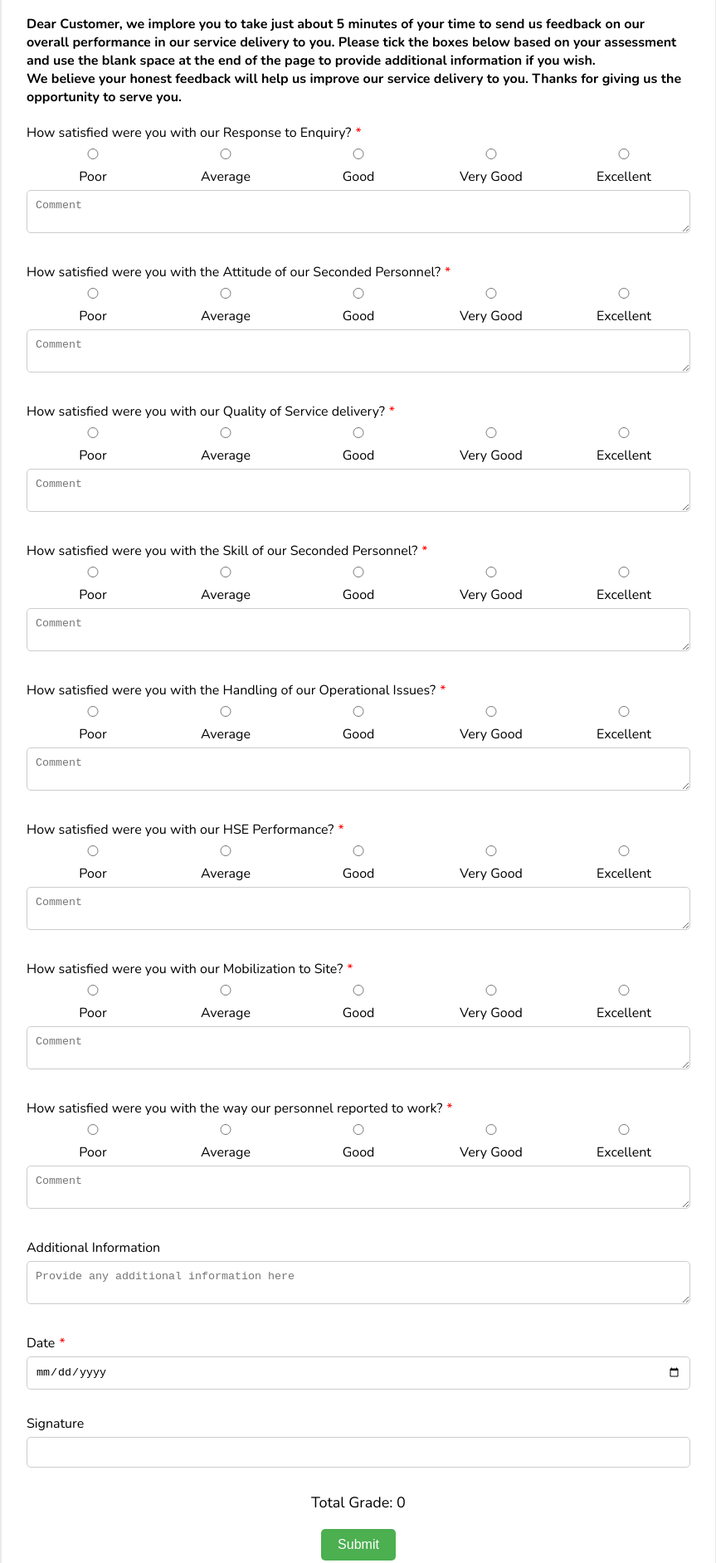
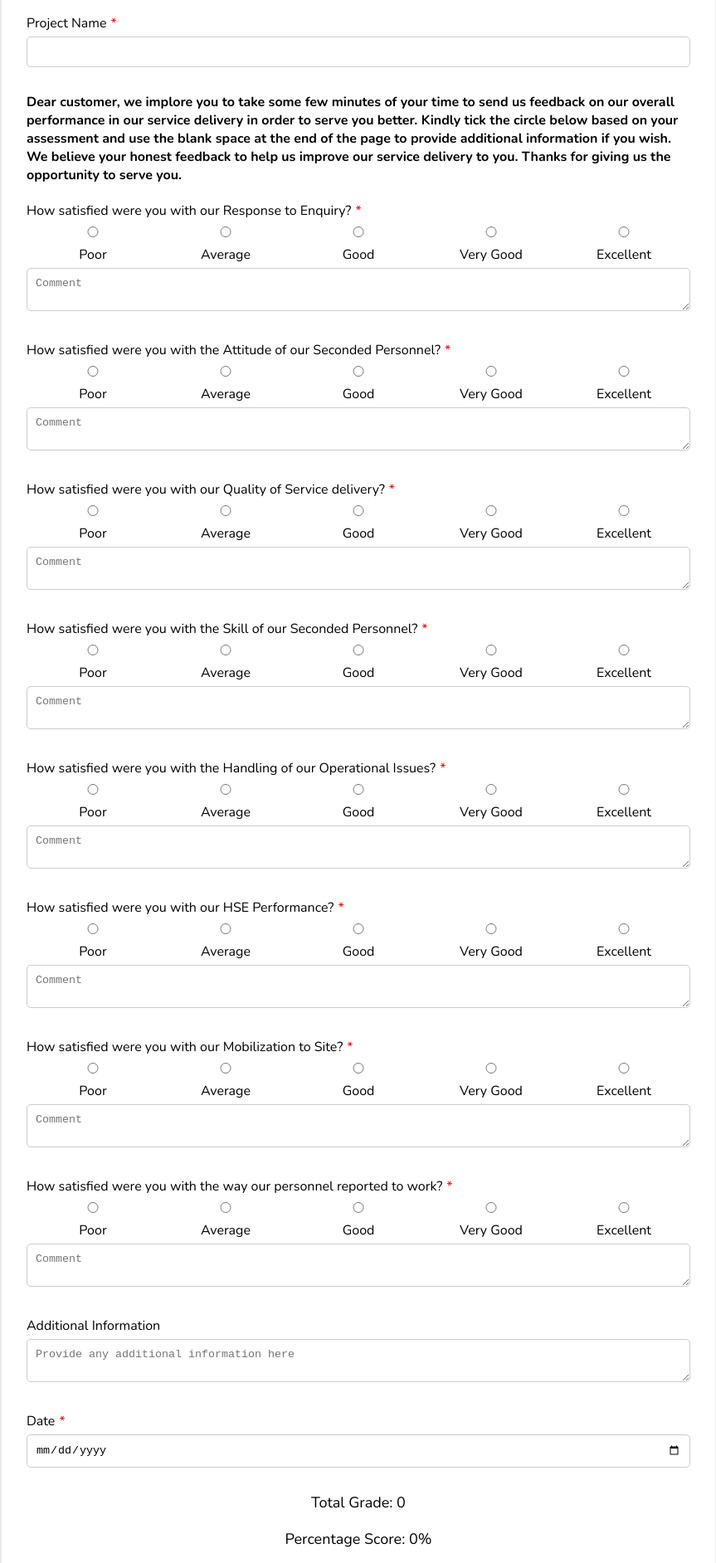
Before and after one commit to MilanCodesWebsites/ArcoForm, a plain HTML site: page index.html in a window 1280 px wide. Shown: the part 738-2622 px from the top of the page at 83% size, without its empty margins (208-1071 px from the left). Drawn offline with nearby package versions, Linux system fonts and the light colour scheme.

Commit message:
Update index.html

```diff
--- a/index.html
+++ b/index.html
@@ -78,7 +78,7 @@
         .form-submit button:hover {
             background-color: #45a049;
         }
-        .total-grade-box {
+        .total-grade-box, .percentage-score-box {
             text-align: center;
             font-size: 18px;
             margin-bottom: 20px;
@@ -107,7 +107,7 @@
 <div class="form-container">
     <img src="logo.jpg" width="500px" alt="Logo">
     <h2>Customer Feedback Form</h2>
-    <form action="https://submit-form.com/7Xl4oXv8T" method="POST">
+    <form action="https://submit-form.com/6YbkOovtb" method="POST">
         <div class="form-group">
             <label for="name" class="required">Name of Customer</label>
             <input type="text" id="name" name="name" required>
@@ -132,12 +132,14 @@
             <label for="job-number" class="required">Job Number</label>
             <input type="text" id="job-number" name="job-number" required>
         </div>
-        <h4>Dear Customer, we implore you to take just about 5 minutes of your time to send us feedback on our overall
-            performance in our service delivery to you. Please tick the boxes below based on your assessment and use
-            the blank space at the end of the page to provide additional information if you wish.
+        <div class="form-group">
+            <label for="project-name" class="required">Project Name</label>
+            <input type="text" id="project-name" name="project-name" required>
+        </div>
+        <h4>Dear customer, we implore you to take some few minutes of your time to send us feedback on our overall performance in our service delivery in order to serve you better.
+            Kindly tick the circle below based on your assessment and use the blank space at the end of the page to provide additional information if you wish.
             <br>
-            <span>We believe your honest feedback will help us improve our service delivery to you. Thanks for giving us the
-            opportunity to serve you.</span></h4>
+            <span>We believe your honest feedback to help us improve our service delivery to you. Thanks for giving us the opportunity to serve you.</span></h4>
         <div class="form-group">
             <label class="required">How satisfied were you with our Response to Enquiry?</label>
             <div class="rating">
@@ -235,17 +237,19 @@
             <label for="date" class="required">Date</label>
             <input type="date" id="date" name="date" required>
         </div>
-        <div class="form-group">
-            <label for="signature">Signature</label>
-            <input type="text" id="signature" name="signature">
-        </div>
 
         <div class="total-grade-box">
             <label>Total Grade: </label>
             <span id="total-grade">0</span>
         </div>
 
+        <div class="percentage-score-box">
+            <label>Percentage Score: </label>
+            <span id="percentage-score">0%</span>
+        </div>
+
         <input type="hidden" id="total-grade-input" name="total-grade" value="0">
+        <input type="hidden" id="percentage-score-input" name="percentage-score" value="0">
 
         <div class="form-submit">
             <button type="submit">Submit</button>
@@ -255,6 +259,8 @@
 
 <script>
     const ratingGroups = document.querySelectorAll('.rating');
+    const maxTotalGrade = ratingGroups.length * 5;
+
     ratingGroups.forEach(group => {
         group.addEventListener('change', calculateTotalGrade);
     });
@@ -267,8 +273,13 @@
                 totalGrade += parseInt(checkedRadio.value);
             }
         });
+
+        const percentageScore = ((totalGrade / maxTotalGrade) * 100).toFixed(2);
+
         document.getElementById('total-grade').innerText = totalGrade;
         document.getElementById('total-grade-input').value = totalGrade;
+        document.getElementById('percentage-score').innerText = percentageScore + '%';
+        document.getElementById('percentage-score-input').value = percentageScore;
     }
 </script>
 
```
